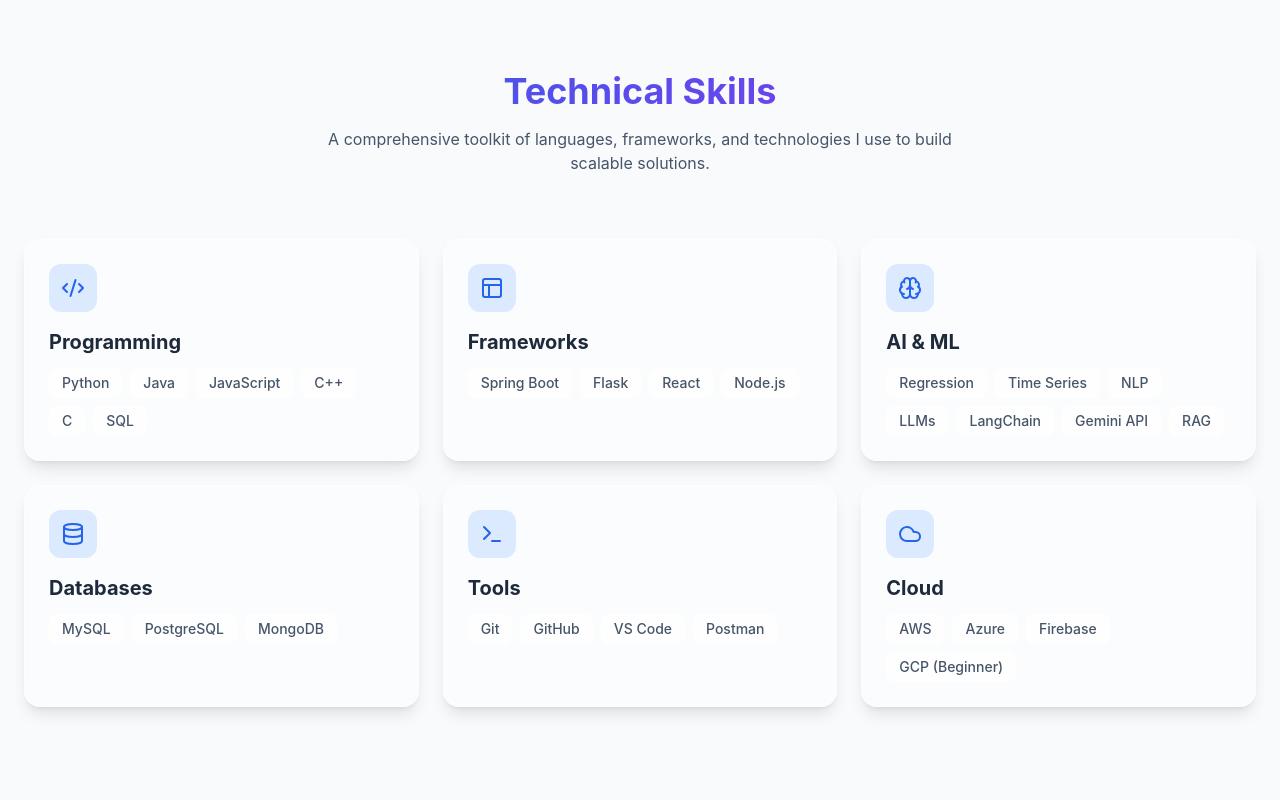
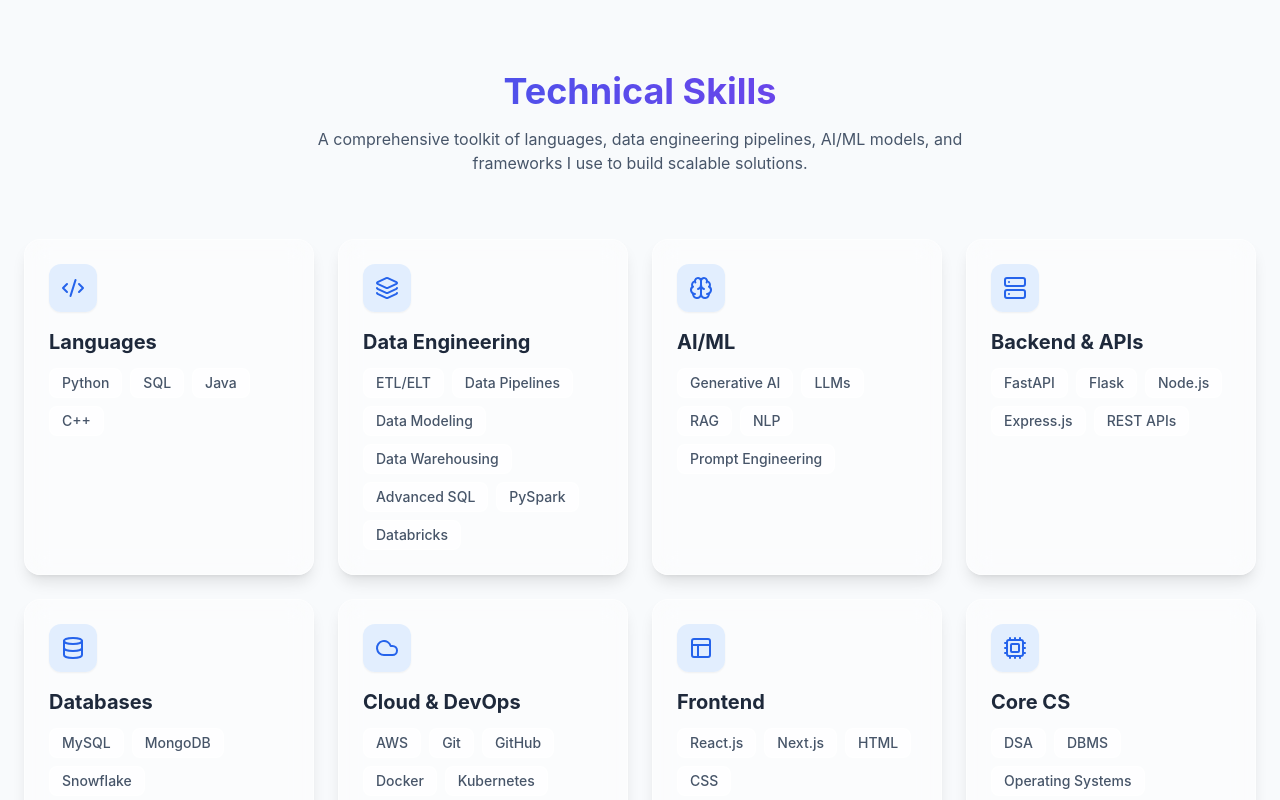
Before and after one commit to Divyamshu26/My_Portfolio, a React (Vite) app: page / in a window 1280 px wide. Shown: the part 1260-2060 px from the top of the page. Built offline with nearby package versions, Linux system fonts and the light colour scheme.

Commit message:
feat: add Skills component to display technical proficiencies

```diff
--- a/src/components/Skills.jsx
+++ b/src/components/Skills.jsx
@@ -1,7 +1,7 @@
 import React from 'react';
 import Section from './ui/Section';
 import { motion } from 'framer-motion';
-import { Code2, Database, Brain, Terminal, Cloud, Layout } from 'lucide-react';
+import { Code2, Database, Brain, Server, Cloud, Layout, Layers, Cpu } from 'lucide-react';
 
 const SkillCard = ({ title, skills, icon: Icon, delay }) => (
     <motion.div
@@ -9,18 +9,23 @@
         whileInView={{ opacity: 1, y: 0 }}
         viewport={{ once: true }}
         transition={{ duration: 0.5, delay }}
-        className="bg-white/40 backdrop-blur-md border border-white/50 p-6 rounded-2xl shadow-lg hover:shadow-xl transition-all hover:-translate-y-1"
+        className="bg-white/40 backdrop-blur-md border border-white/50 p-6 rounded-2xl shadow-lg hover:shadow-xl transition-all duration-300 hover:-translate-y-1 flex flex-col justify-between"
     >
-        <div className="w-12 h-12 bg-blue-100 rounded-xl flex items-center justify-center text-blue-600 mb-4">
+        <div>
+            <div className="w-12 h-12 bg-blue-100/80 rounded-xl flex items-center justify-center text-blue-600 mb-4 shadow-sm">
                 <Icon size={24} />
             </div>
             <h3 className="text-xl font-bold text-slate-800 mb-3">{title}</h3>
             <div className="flex flex-wrap gap-2">
                 {skills.map((skill) => (
-                <span key={skill} className="px-3 py-1 bg-white/60 border border-white/40 rounded-lg text-sm text-slate-600 font-medium">
+                    <span
+                        key={skill}
+                        className="px-3 py-1 bg-white/70 border border-white/60 rounded-lg text-sm text-slate-600 font-medium shadow-xs hover:border-blue-300 hover:text-blue-700 hover:bg-white transition-colors"
+                    >
                         {skill}
                     </span>
                 ))}
+            </div>
         </div>
     </motion.div>
 );
@@ -28,34 +33,44 @@
 const Skills = () => {
     const skillCategories = [
         {
-            title: "Programming",
+            title: "Languages",
             icon: Code2,
-            skills: ["Python", "Java", "JavaScript", "C++", "C", "SQL"],
+            skills: ["Python", "SQL", "Java", "C++"],
         },
         {
-            title: "Frameworks",
-            icon: Layout,
-            skills: ["Spring Boot", "Flask", "React", "Node.js"],
+            title: "Data Engineering",
+            icon: Layers,
+            skills: ["ETL/ELT", "Data Pipelines", "Data Modeling", "Data Warehousing", "Advanced SQL", "PySpark", "Databricks"],
         },
         {
-            title: "AI & ML",
+            title: "AI/ML",
             icon: Brain,
-            skills: ["Regression", "Time Series", "NLP", "LLMs", "LangChain", "Gemini API", "RAG"],
+            skills: ["Generative AI", "LLMs", "RAG", "NLP", "Prompt Engineering"],
+        },
+        {
+            title: "Backend & APIs",
+            icon: Server,
+            skills: ["FastAPI", "Flask", "Node.js", "Express.js", "REST APIs"],
         },
         {
             title: "Databases",
             icon: Database,
-            skills: ["MySQL", "PostgreSQL", "MongoDB"],
+            skills: ["MySQL", "MongoDB", "Snowflake"],
         },
         {
-            title: "Tools",
-            icon: Terminal,
-            skills: ["Git", "GitHub", "VS Code", "Postman"],
+            title: "Cloud & DevOps",
+            icon: Cloud,
+            skills: ["AWS", "Git", "GitHub", "Docker", "Kubernetes", "CI/CD"],
         },
         {
-            title: "Cloud",
-            icon: Cloud,
-            skills: ["AWS", "Azure", "Firebase", "GCP (Beginner)"],
+            title: "Frontend",
+            icon: Layout,
+            skills: ["React.js", "Next.js", "HTML", "CSS"],
+        },
+        {
+            title: "Core CS",
+            icon: Cpu,
+            skills: ["DSA", "DBMS", "Operating Systems", "Computer Networks", "Linux"],
         },
     ];
 
@@ -66,13 +81,13 @@
                     Technical Skills
                 </h2>
                 <p className="text-slate-600 max-w-2xl mx-auto">
-                    A comprehensive toolkit of languages, frameworks, and technologies I use to build scalable solutions.
+                    A comprehensive toolkit of languages, data engineering pipelines, AI/ML models, and frameworks I use to build scalable solutions.
                 </p>
             </div>
 
-            <div className="grid md:grid-cols-2 lg:grid-cols-3 gap-6">
+            <div className="grid md:grid-cols-2 lg:grid-cols-4 gap-6">
                 {skillCategories.map((category, index) => (
-                    <SkillCard key={category.title} {...category} delay={index * 0.1} />
+                    <SkillCard key={category.title} {...category} delay={index * 0.08} />
                 ))}
             </div>
         </Section>
```
Lines whose indentation alone changed are shown as unchanged.
